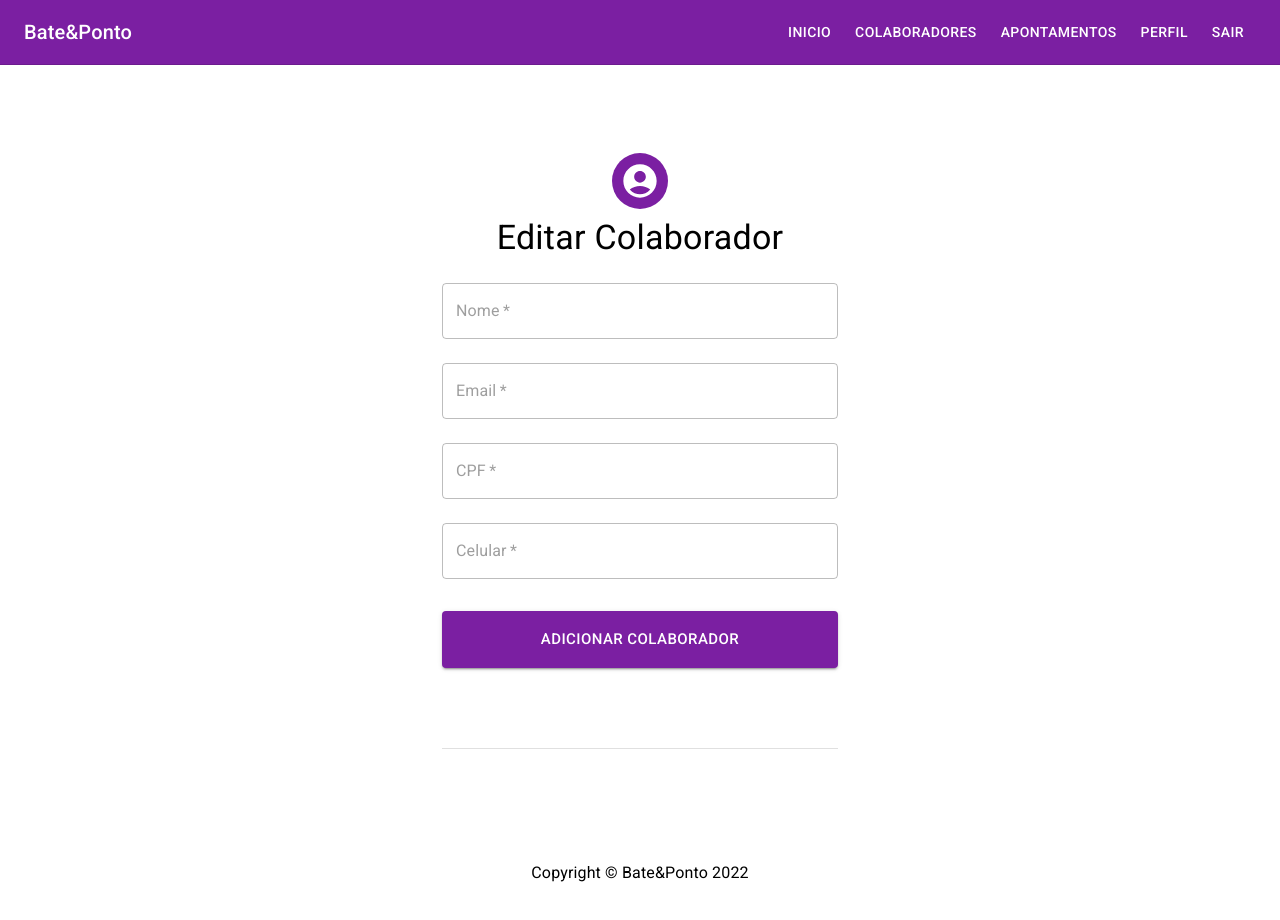
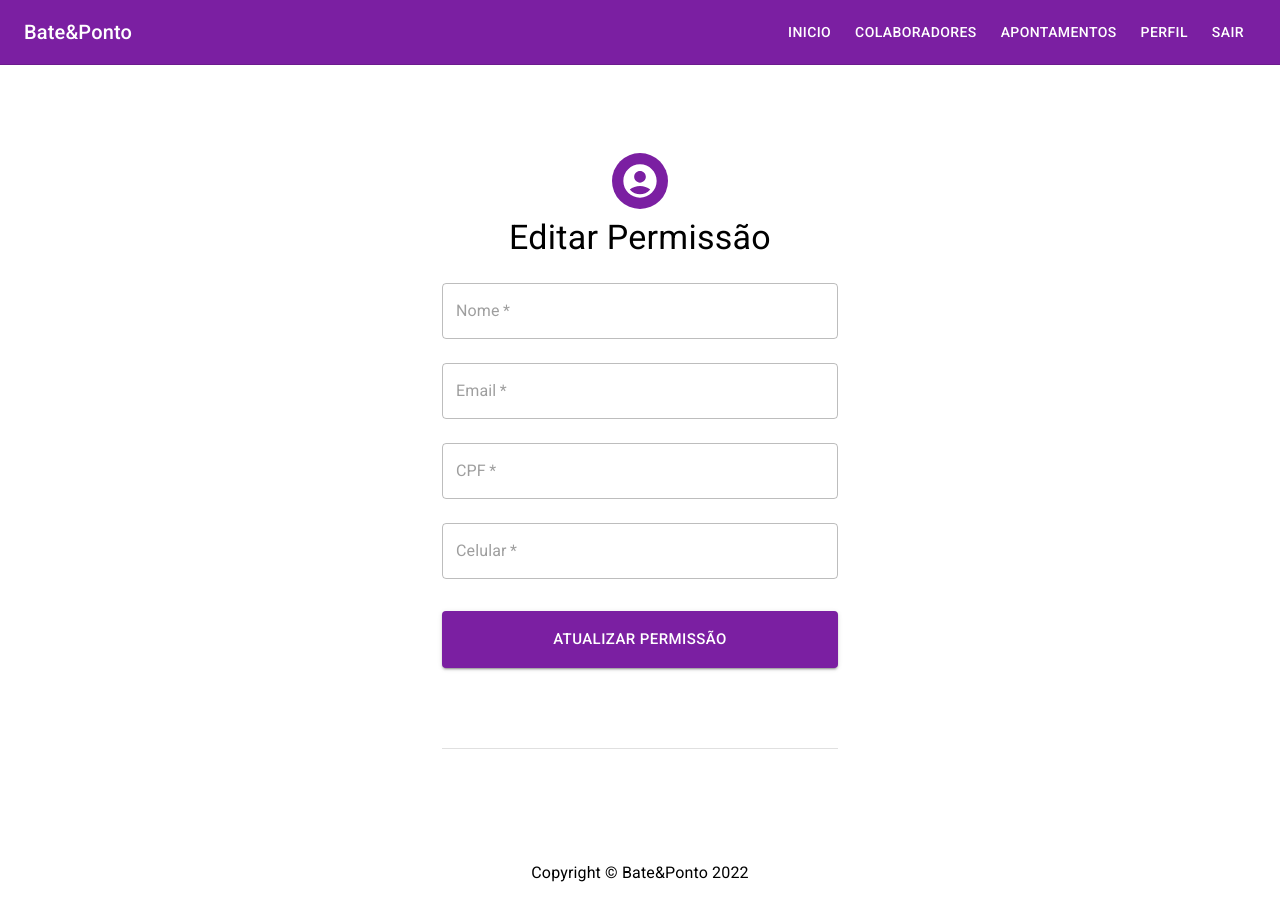
Before and after one commit to LuizeraDev/bate-ponto, a React (Create React App) app: page /user/edit in a window 1280 px wide. Shown: the top 920 px of the page. Built offline with nearby package versions, Linux system fonts and the light colour scheme; no server answers; sample sign-in values are in the browser's storage.

Commit message:
edit colaborator permission

```diff
--- a/src/pages/UserEdit.jsx
+++ b/src/pages/UserEdit.jsx
@@ -89,7 +89,7 @@ function UserEdit() {
                         <AccountCircleIcon sx={{ width: 40, height: 40 }} />
                     </Avatar>
                     <Typography component="h4" variant="h4">
-                        Editar Colaborador
+                        Editar Permissão
                     </Typography>
                     <Box component="form" onSubmit={handleSubmit} noValidate sx={{ mt: 1 }}>
                         <TextField
@@ -155,7 +155,7 @@ function UserEdit() {
                             sx={{ py: 1.9, mt: 3, mb: 2 }}
                             size="large"
                         >
-                            Adicionar Colaborador
+                            Atualizar Permissão
                         </Button>
                     </Box>
                 </Box>
```
